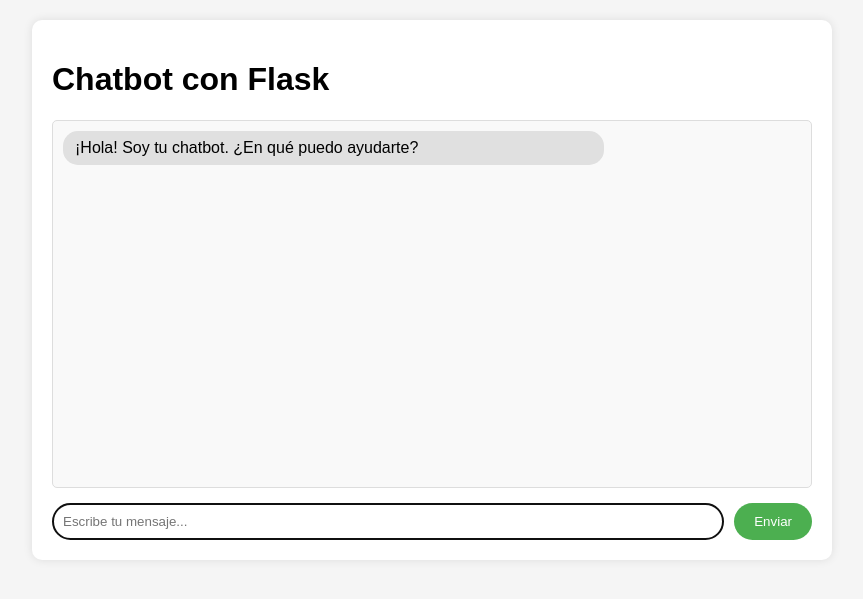
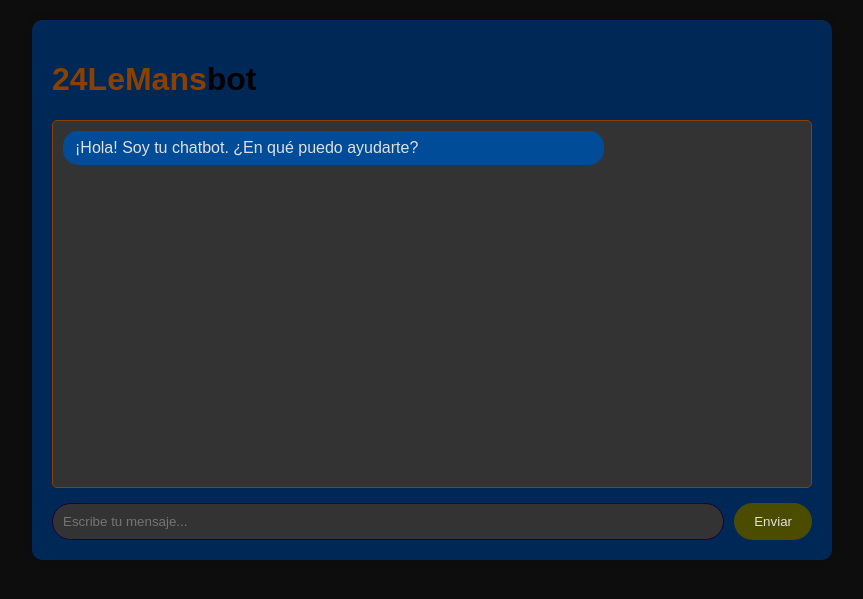
Before and after one commit to AlbertoDPM30/24LeMansBot, a Flask app: page / in a window 1280 px wide. Shown: the top 599 px of the page, without its empty margins (208-1071 px from the left). Run offline with Flask 3, Linux system fonts and the light colour scheme.

Commit message:
add: paleta de colores al css

```diff
--- a/static/css/style.css
+++ b/static/css/style.css
@@ -1,13 +1,26 @@
+:root {
+  --asfalto-nocturno: #0d0d0d;
+  --azul-lemans: #004c99;
+  --azul-mulsanne: #002856;
+  --bronze-quemado: #8b4000;
+  --ferrari-nocturno: #5a0000;
+  --gris-dunlop: #333333;
+  --oro-vintage: #4c4c00;
+  --purpura-amana: #1e0030;
+  --text-color: #e0e0e0;
+  --verde-sarthe: #1c2e14;
+}
+
 body {
   font-family: Arial, sans-serif;
   max-width: 800px;
   margin: 0 auto;
   padding: 20px;
-  background-color: #f5f5f5;
+  background-color: var(--asfalto-nocturno);
 }
 
 .chat-container {
-  background-color: white;
+  background-color: var(--azul-mulsanne);
   border-radius: 10px;
   box-shadow: 0 0 10px rgba(0, 0, 0, 0.1);
   padding: 20px;
@@ -21,9 +34,13 @@ body {
   overflow-y: auto;
   margin-bottom: 15px;
   padding: 10px;
-  border: 1px solid #ddd;
+  border: 1px solid var(--bronze-quemado);
   border-radius: 5px;
-  background-color: #f9f9f9;
+  background-color: var(--gris-dunlop);
+}
+
+.titulo_h1 {
+  color: var(--bronze-quemado);
 }
 
 .message {
@@ -34,12 +51,15 @@ body {
 }
 
 .user-message {
-  background-color: #dcf8c6;
+  /* background-color: var(--purpura-amana); */
+  background-color: var(--ferrari-nocturno);
+  color: var(--text-color);
   margin-left: auto;
 }
 
 .bot-message {
-  background-color: #e0e0e0;
+  background-color: var(--azul-lemans);
+  color: var(--text-color);
   margin-right: auto;
 }
 
@@ -50,20 +70,23 @@ body {
 #mensaje {
   flex: 1;
   padding: 10px;
-  border: 1px solid #ddd;
+  outline: none;
+  border: 1px solid var(--purpura-amana);
+  background-color: var(--gris-dunlop);
+  color: var(--text-color);
   border-radius: 20px;
   margin-right: 10px;
 }
 
 button {
   padding: 10px 20px;
-  background-color: #4caf50;
-  color: white;
+  background-color: var(--oro-vintage);
+  color: var(--text-color);
   border: none;
   border-radius: 20px;
   cursor: pointer;
+
+  &:hover {
+    background-color: var(--verde-sarthe);
+  }
 }
-
-button:hover {
-  background-color: #45a049;
-}
--- a/templates/chat.html
+++ b/templates/chat.html
@@ -5,12 +5,12 @@
     <meta charset="UTF-8">
     <meta name="viewport" content="width=device-width, initial-scale=1.0">
     <link rel="stylesheet" href="../static/css/style.css">
-    <title>Chatbot con Flask</title>
+    <title>24LeMansbot</title>
 </head>
 
 <body>
     <div class="chat-container">
-        <h1>Chatbot con Flask</h1>
+        <h1><span class="titulo_h1">24LeMans</span>bot</h1>
         <div class="chat-messages" id="chatbox">
             <div class="message bot-message">¡Hola! Soy tu chatbot. ¿En qué puedo ayudarte?</div>
         </div>
```
